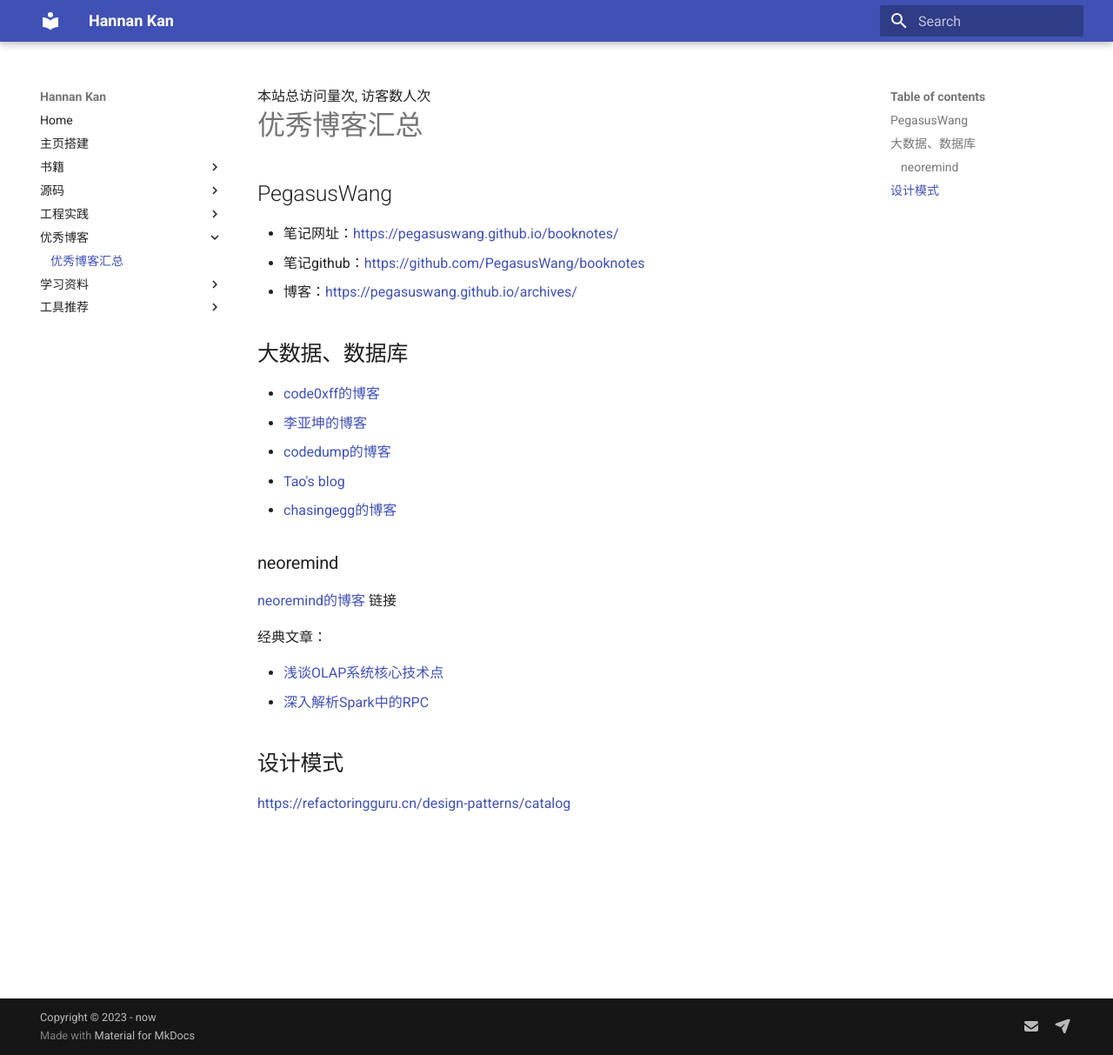
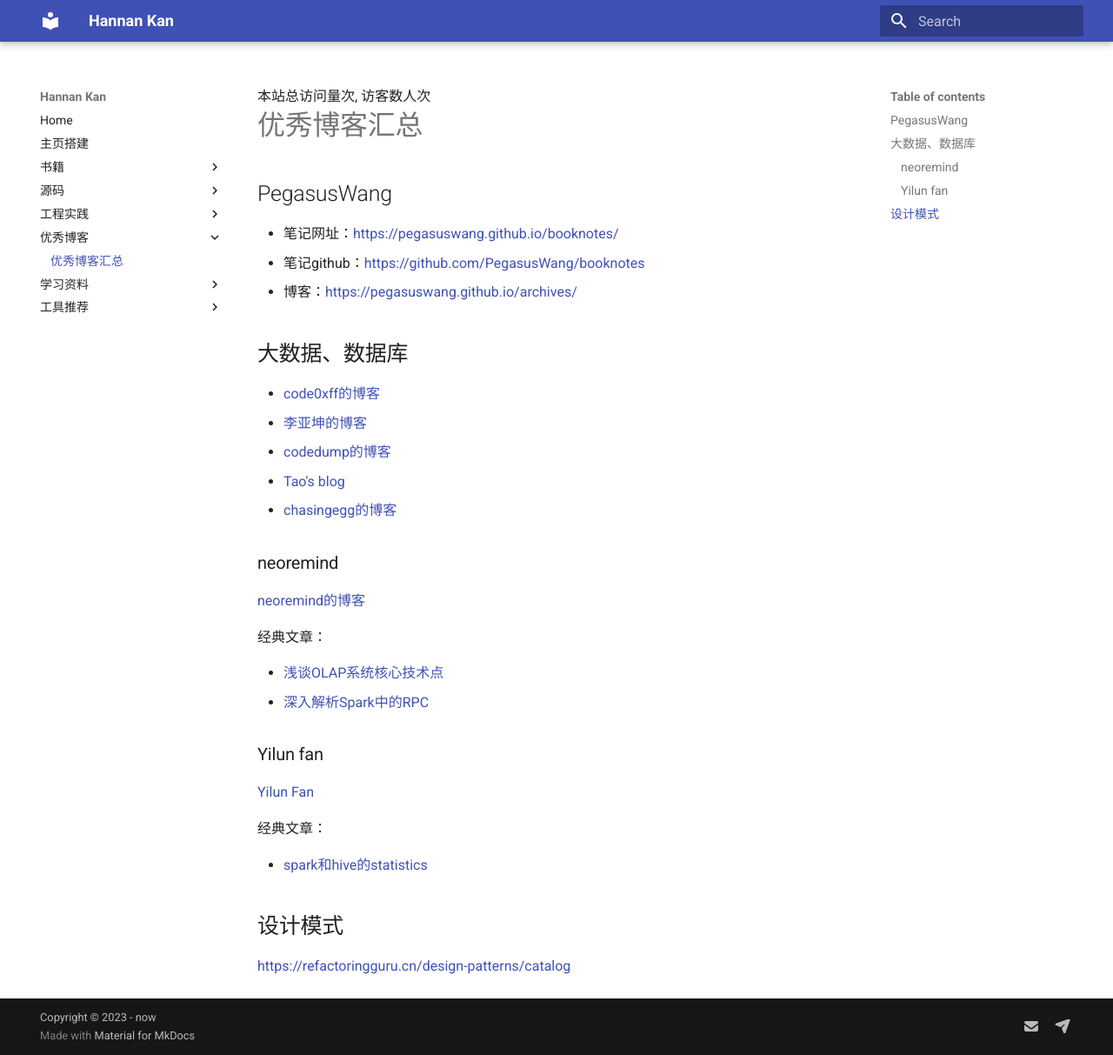
Before and after one commit to HannanKan/homepage, an MkDocs documentation site: the page built from docs/blogs/index.md, in a window 1280 px wide and 1213 px high. Shown: the whole window at 87% size. Built offline with MkDocs 1.6.1 and Material for MkDocs 9.7.7, drawn with Linux system fonts in a browser that asks for light colours; comment, search, counter and statistics services are not loaded.

Commit message:
添加 Yilun fan 博客 & spark/hive statistics

```diff
--- a/docs/blogs/index.md
+++ b/docs/blogs/index.md
@@ -12,6 +12,7 @@
 [codedump的博客]: https://www.codedump.info/
 [chasingegg的博客]: https://chasingegg.github.io/
 [Tao's blog]: https://aaaaaaron.github.io/
+[Yilun Fan]: http://www.fanyilun.me
 
 * [code0xff的博客]
 * [李亚坤的博客]
@@ -20,12 +21,19 @@
 * [chasingegg的博客]
 
 ### neoremind
-[neoremind的博客] 链接
+[neoremind的博客]
 
 经典文章：
 
 * [浅谈OLAP系统核心技术点](https://zhuanlan.zhihu.com/p/163236128)
 * [深入解析Spark中的RPC](https://zhuanlan.zhihu.com/p/28893155)
 
+### Yilun fan
+[Yilun Fan]
+
+经典文章：
+
+* [spark和hive的statistics](http://www.fanyilun.me/2022/08/02/%E5%85%B3%E4%BA%8ESpark%E5%92%8CHive%E7%9A%84statistics/)
+
 ## 设计模式
 [https://refactoringguru.cn/design-patterns/catalog](https://refactoringguru.cn/design-patterns/catalog)
```
